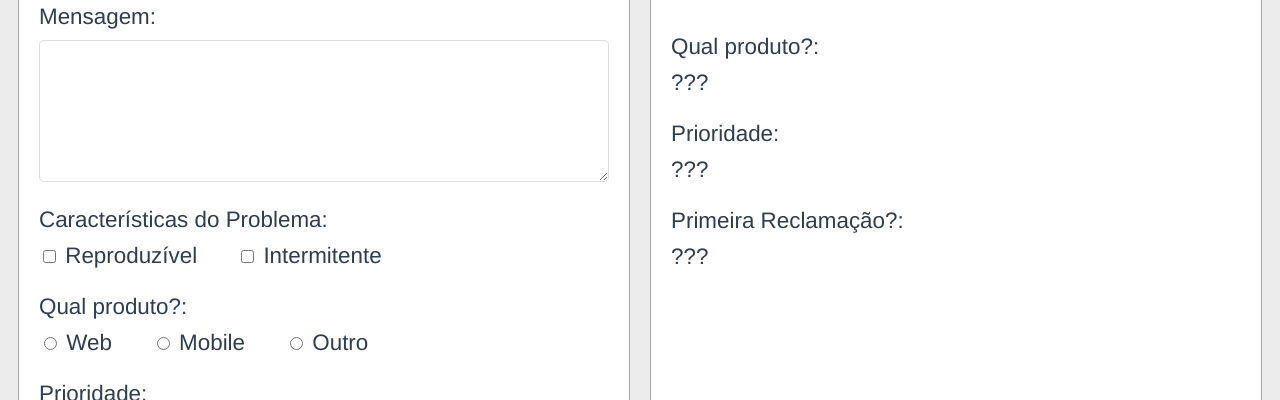
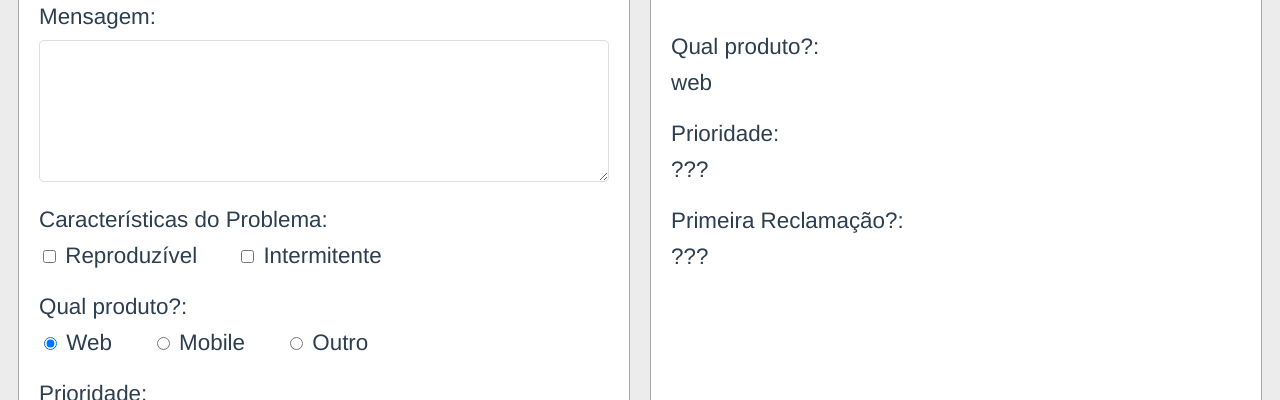
Before and after one commit to leandrocodes/vue.js-studies, a Vue app in the folder 10th - forms/forms-exercises/: page / in a window 1280 px wide. Shown: the part 460-860 px from the top of the page. Built offline with nearby package versions, Linux system fonts and the light colour scheme.

Commit message:
radiobutton

```diff
--- a/10th - forms/forms-exercises/src/App.vue
+++ b/10th - forms/forms-exercises/src/App.vue
@@ -26,13 +26,13 @@
 				</Rotulo>
 				<Rotulo nome="Qual produto?">
 					<span class="mr-4">
-						<input type="radio"> Web
+						<input type="radio" value="web" v-model="produto"> Web
 					</span>
 					<span class="mr-4">
-						<input type="radio"> Mobile
+						<input type="radio" value="mobile" v-model="produto"> Mobile
 					</span>
 					<span>
-						<input type="radio"> Outro
+						<input type="radio" value="outro" v-model="produto"> Outro
 					</span>
 				</Rotulo>
 				<Rotulo nome="Prioridade">
@@ -49,13 +49,19 @@
 			<div class="painel">
 				<div class="cabecalho">Resultado</div>
 				<Rotulo nome="E-mail">
-					<span>{{usuario.email}}</span>
+					<span>
+						{{usuario.email}}
+					</span>
 				</Rotulo>
 				<Rotulo nome="Senha">
-					<span>{{usuario.senha}}</span>
+					<span>
+						{{usuario.senha}}
+					</span>
 				</Rotulo>
 				<Rotulo nome="Idade">
-					<span>{{usuario.idade}}</span>
+					<span>
+						{{usuario.idade}}
+					</span>
 				</Rotulo>
 				<Rotulo nome="Mensagem">
 					<span style="white-space: pre;">{{mensagem}}</span>
@@ -63,12 +69,14 @@
 				<Rotulo nome="Características do Problema">
 					<span>
 						<ul>
-							<li v-for="c in caracteristicas" :key="c"> {{c}} </li>
+							<li v-for="c in caracteristicas" :key="c">{{c}}</li>
 						</ul>
 					</span>
 				</Rotulo>
 				<Rotulo nome="Qual produto?">
-					<span>???</span>
+					<span>
+						{{produto}}
+					</span>
 				</Rotulo>
 				<Rotulo nome="Prioridade">
 					<span>???</span>
@@ -90,6 +98,7 @@ export default {
 	components: { Rotulo, Escolha },
 	data() {
 		return {
+			produto: "web",
 			mensagem: "",
 			caracteristicas: [],
 			usuario: {
```
